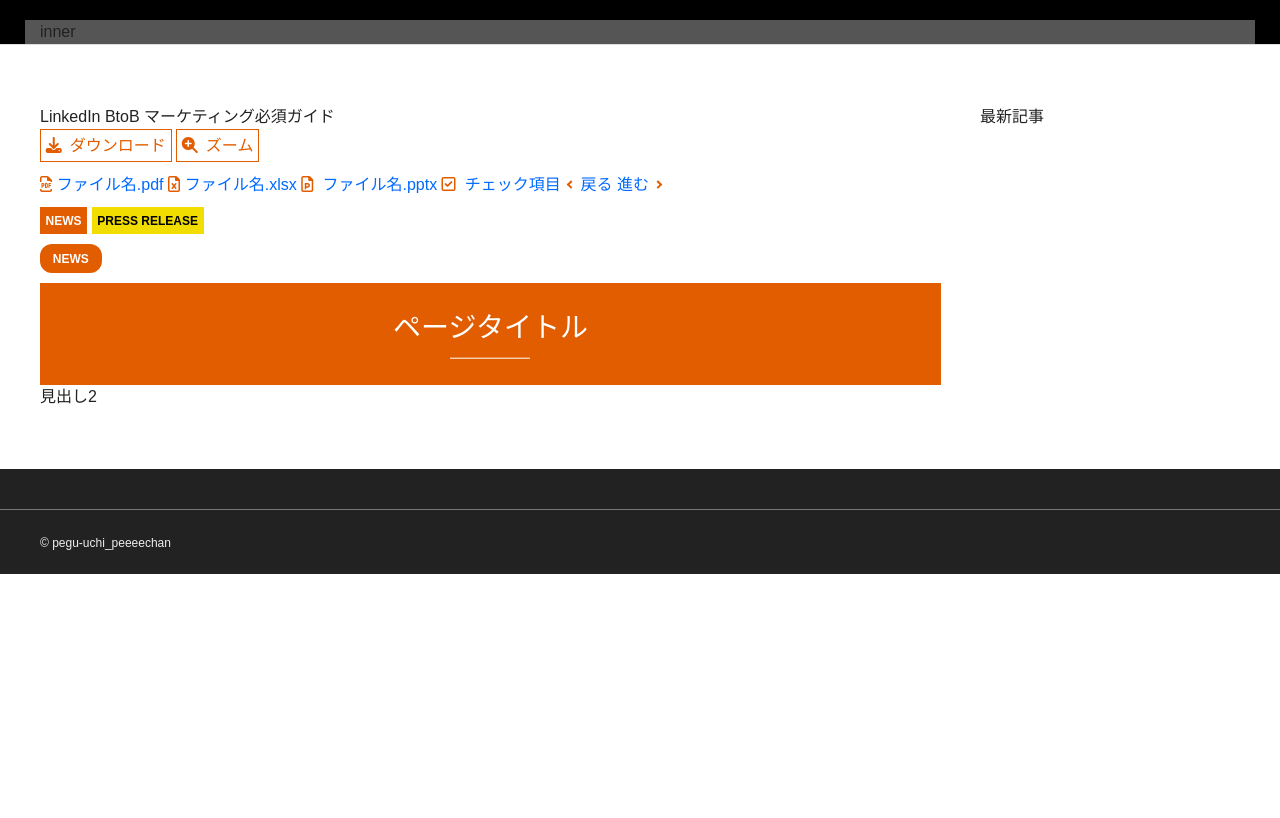
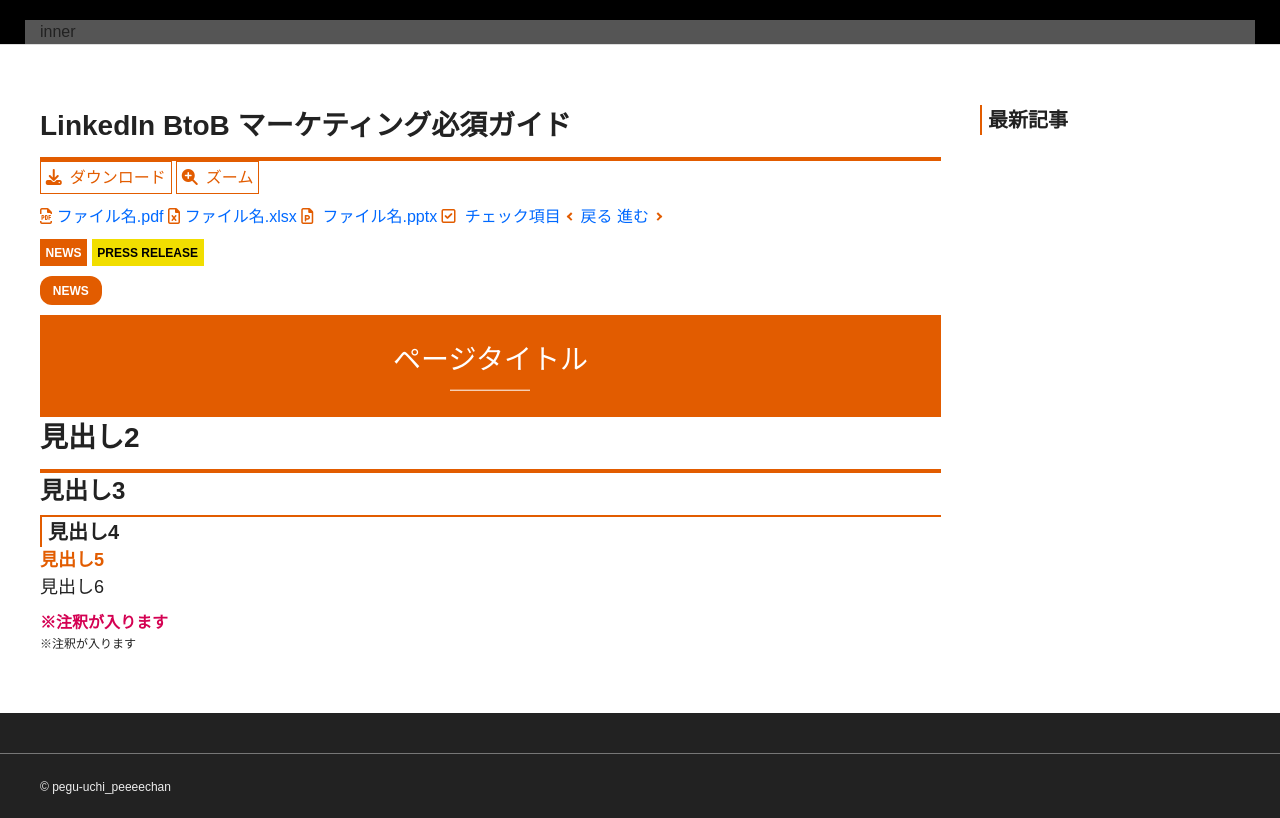
Before and after one commit to nishio-n0522/relearning_web-frontend, a website: page css_design_perfect_guide/chapter5/bem/index.html in a window 1280 px wide. Drawn offline with Linux system fonts and the light colour scheme; some packages are replaced by stand-ins of ours.

Commit message:
completed chapter5

```diff
--- a/css_design_perfect_guide/chapter5/bem/index.css
+++ b/css_design_perfect_guide/chapter5/bem/index.css
@@ -313,4 +313,40 @@
 }
 
 .level2-heading {
+  padding-bottom: 10px;
+  border-bottom: 4px solid #e25c00;
+  font-size: 1.75rem;
+  font-weight: bold;
 }
+
+.level3-heading {
+  padding-bottom: 6px;
+  border-bottom: 2px solid #e25c00;
+  font-size: 1.5rem;
+  font-weight: bold;
+}
+
+.level4-heading {
+  padding-left: 6px;
+  border-left: 2px solid #e25c00;
+  font-size: 1.25rem;
+  font-weight: bold;
+}
+
+.level5-heading {
+  color: #e25c00;
+  font-size: 1.125rem;
+  font-weight: bold;
+}
+
+.level6-heading {
+  font-size: 1.125rem;
+}
+
+.caution-text {
+  color: #d40152;
+}
+
+.note-text {
+  font-size: 0.75rem;
+}
--- a/css_design_perfect_guide/chapter5/bem/index.html
+++ b/css_design_perfect_guide/chapter5/bem/index.html
@@ -58,6 +58,14 @@
             <span class="level1-heading__inner"> ページタイトル </span>
           </h1>
           <h2 class="level2-heading">見出し2</h2>
+          <h3 class="level3-heading">見出し3</h3>
+          <h4 class="level4-heading">見出し4</h4>
+          <h5 class="level5-heading">見出し5</h5>
+          <h6 class="level6-heading">見出し6</h6>
+          <div style="margin: 10px 0px"></div>
+
+          <strong class="caution-text">※注釈が入ります</strong>
+          <p class="note-text">※注釈が入ります</p>
         </article>
       </main>
       <aside class="content__side">
```
